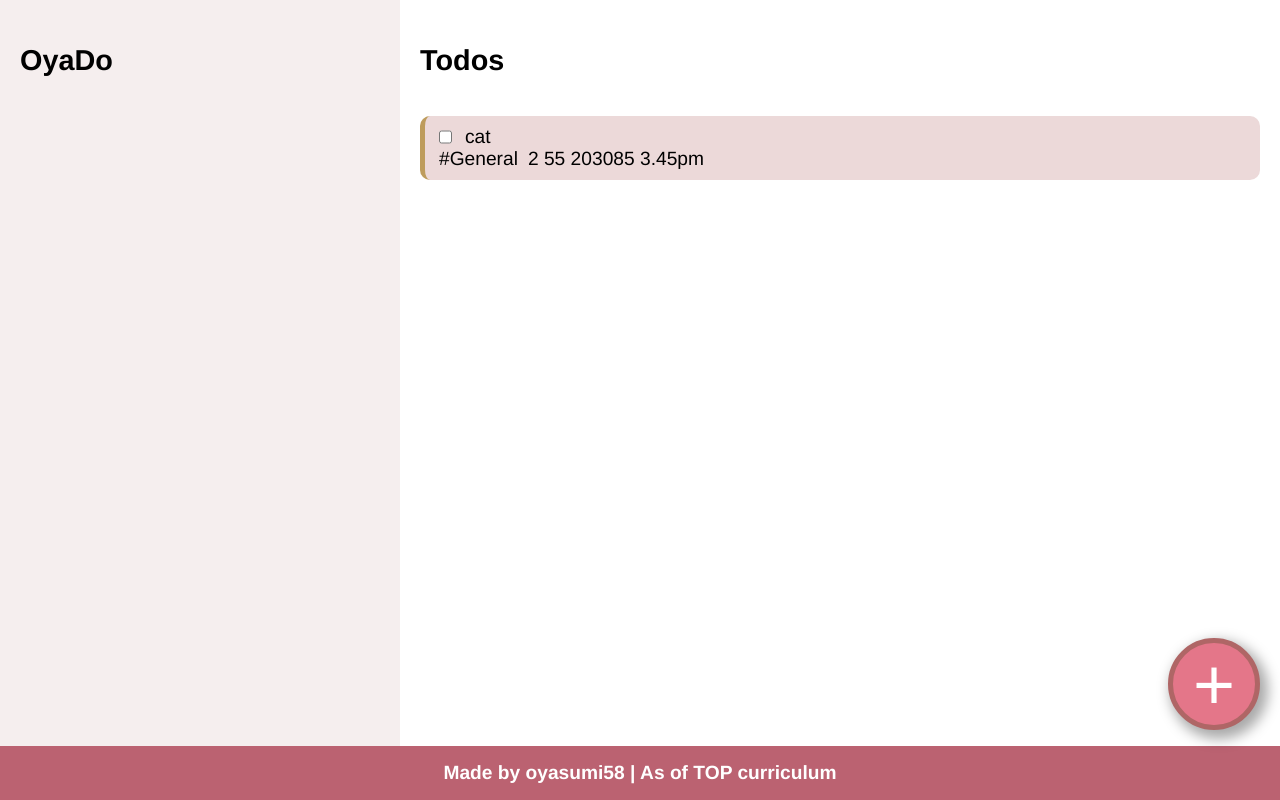
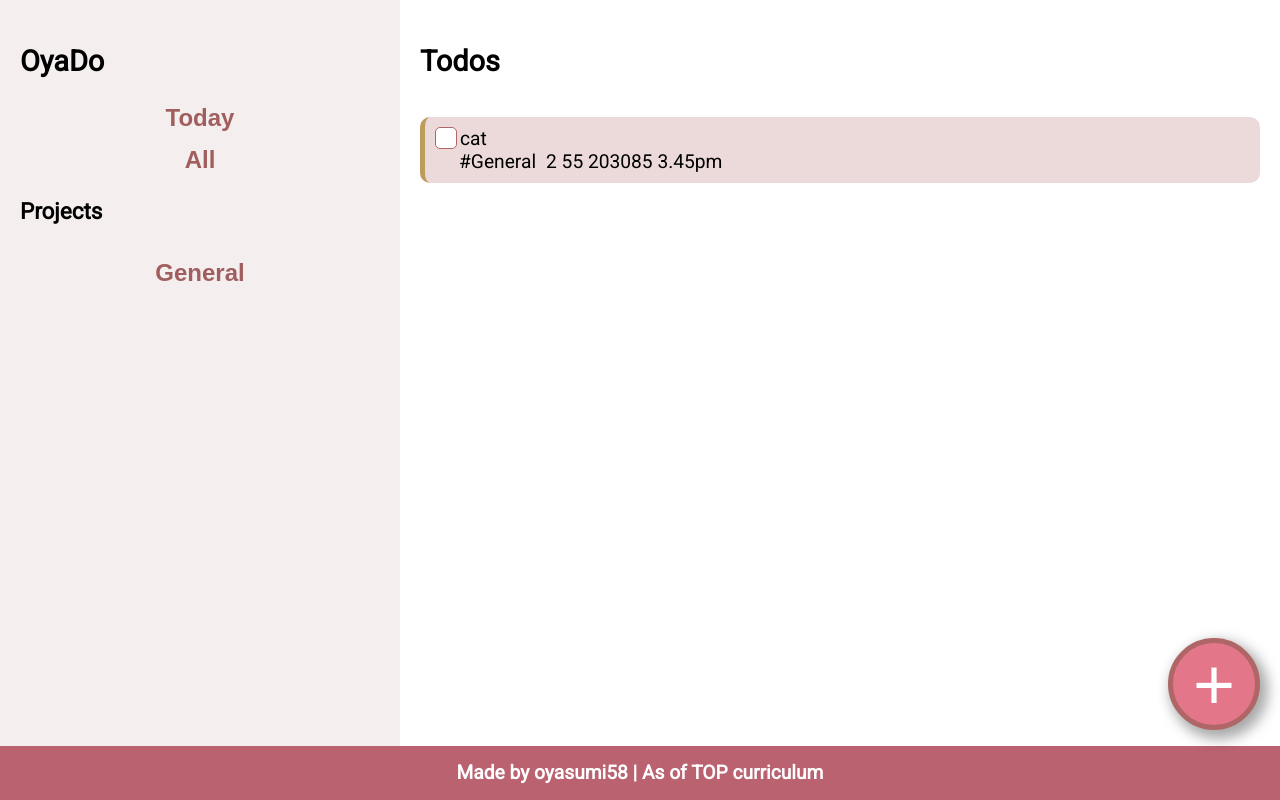
Before and after one commit to oyasumi58/todo-list, a website built with webpack: page src/template.html in a window 1280 px wide. Built offline with nearby package versions, Linux system fonts and the light colour scheme.

Commit message:
Fix up checkmark styles

```diff
--- a/src/dom.js
+++ b/src/dom.js
@@ -16,10 +16,18 @@ class TodoElement {
         todoElem.appendChild(row1);
         todoElem.appendChild(row2);
 
+        const checkCon = document.createElement("div");
+        checkCon.setAttribute("div","checkCon");
+        row1.appendChild(checkCon);
 
         const checkbox = document.createElement("input");
         checkbox.setAttribute("type","checkbox");
-        row1.appendChild(checkbox);
+        checkCon.appendChild(checkbox);
+        const checkmark = document.createElement("span");
+        checkmark.setAttribute("class","checkmark");
+        checkCon.appendChild(checkmark);
+
+
         const titleDiv = document.createElement("div");
         titleDiv.textContent = todo.title;
         row1.appendChild(titleDiv);
--- a/src/index.js
+++ b/src/index.js
@@ -1,4 +1,4 @@
-console.log("indedwx check");
+console.log("indwx check");
 //todo has a property for which project it is, and then we arrange it that way.
 import './styles.css';
 // import  './application.js';
--- a/src/styles.css
+++ b/src/styles.css
@@ -1,8 +1,19 @@
+
+@font-face {
+    font-family: 'Roboto';
+    src: url('asset/Roboto-Regular.woff2') format('woff2'),
+        url('asset/Roboto-Regular.woff') format('woff');
+    font-weight: normal;
+    font-style: normal;
+    font-display: swap;
+}
+
+
 body {
 
     margin: 0px;
     padding: 0px;
-    font-family: Helvetica, Arial,  sans-serif;
+    font-family: 'Roboto', Helvetica, Arial,  sans-serif;
 
     /* custom prop */
     --btn-bg-color: rgb(228, 118, 137);
@@ -13,6 +24,8 @@ body {
     overflow-y: hidden;
     gap: 15px;
 }
+
+
 
 #newTodoBtn {
     background-color: var(--btn-bg-color);
@@ -78,7 +91,7 @@ body {
         }
 
         & .row2 {
-            padding-left: 4px;
+            padding-left: 24px;
         }
     }
 
@@ -87,14 +100,80 @@ body {
     }
 }
 
-/* #main .todo {
+#sidebar > div {
     display: flex;
-    border-left: 2px solid rgb(190, 156, 92);
+    flex-direction: column;
+    gap: 10px;
+}
+
+#sidebar button {
+    background-color: rgb(245, 238, 238);
+    border: 1px solid  rgb(245, 238, 238);
+    font-size: 1.5rem;
+    color: rgb(160, 94, 94);
+    font-weight: bold;
+    border-radius: 15px;
+}
+
+#sidebar button:hover {
+    transition: 0.4s;
+    background-color: rgb(218, 207, 207);
+}
+
+.checkCon {
+    position: relative;
+    margin-right: 15px;
+}
+
+.checkCon:hover * {
+    background-color: #e9e9e9;
+}
+
+input[type=checkbox] {
+    position: absolute;
+    opacity: 1;
+    height: 50;
+    width: 50;
+}
+
+.checkmark {
+    position: absolute;
+    top: 0;
+    left: 0;
+    height: 20px;
+    width: 20px;
+    background-color: #ffffff;
+    border: 1px solid var(--btn-border-color);
     border-radius: 5px;
+}
+
+.checkCon input:checked ~ .checkmark {
+    background-color: var(--btn-bg-color);
+}
+
+.checkmark:after {
+  content: "";
+  position: absolute;
+  display: none;
+}
+
+.checkCon input:checked ~ .checkmark:after {
+    display: block;
+}
+
+.checkCon .checkmark:after {
+  left: 6px;
+  top: 3px;
+  width: 5px;
+  height: 10px;
+  border: solid white;
+  border-width: 0 3px 3px 0;
+  -webkit-transform: rotate(45deg);
+  -ms-transform: rotate(45deg);
+  transform: rotate(45deg);
+}
 
 
-
-} */
 
 
 footer {
@@ -157,12 +236,12 @@ dialog input:focus {
 }
 
 #priorityCon > button.selected {
-    background-color: rgb(223, 223, 223);
-    border: 5px solid rgb(0, 0, 0);
+    /* background-color: rgb(223, 223, 223); */
+    border: 5px solid var(--btn-border-color);
     position: relative;
-    top: 2px;
-    left: 2px;
-    box-shadow: -3px -3px 13px 3px rgba(0,0,0,0.34);
+    top: -2px;
+    left: -2px;
+    box-shadow: 5px 5px 13px 3px rgba(0,0,0,0.34);
 }
 
 dialog button:active {
--- a/src/template.html
+++ b/src/template.html
@@ -10,13 +10,24 @@
         <div class="wrapper">
             <div id="sidebar">
                 <h2 id="sidebarTitle">OyaDo</h3>
+                <div id="mainChoices">
 
+                    <button type="button">Today</button>
+                    <button type="button">All</button>
+                </div>
+                <div id="projChoices">
+                    <h3>Projects</h3>
+                    <button type="button">General</button>
+                </div>
             </div>
             <div id="main">
                 <h2 id="mainTitle"> Todos </h3>
                 <div class="todo">
                     <div class="row1">
-                       <input name="done" type="checkbox">
+                       <label class="checkCon">
+                            <input name="done" type="checkbox">
+                            <span class="checkmark"></span>
+                       </label>
                         <div class="todoTitle">
                             cat
                         </div>
--- a/src/todo.js
+++ b/src/todo.js
@@ -1,4 +1,4 @@
-console.log("todo checks");
+console.log("todo check");
 
 class Todo {
     static array = [];
```
Also changed, not shown: dist/7c72154162784b525f53.woff (added), dist/fcc837bcbed57ee5cc6e.woff2 (added), dist/index.html, dist/main.js, src/Roboto-VariableFont_wdth,wght.ttf (added), src/asset/Roboto-Regular.woff (added), src/asset/Roboto-Regular.woff2 (added).
